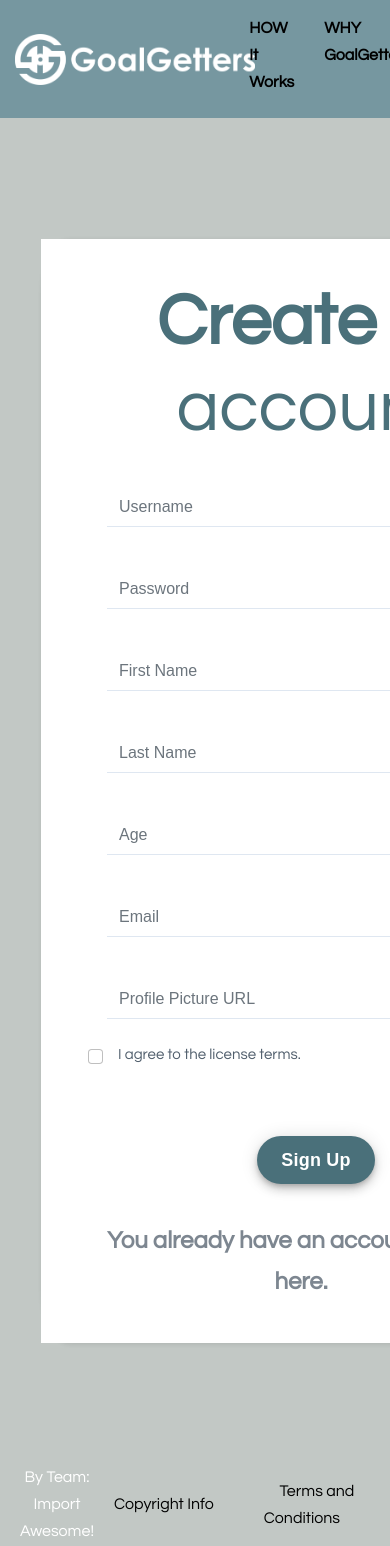
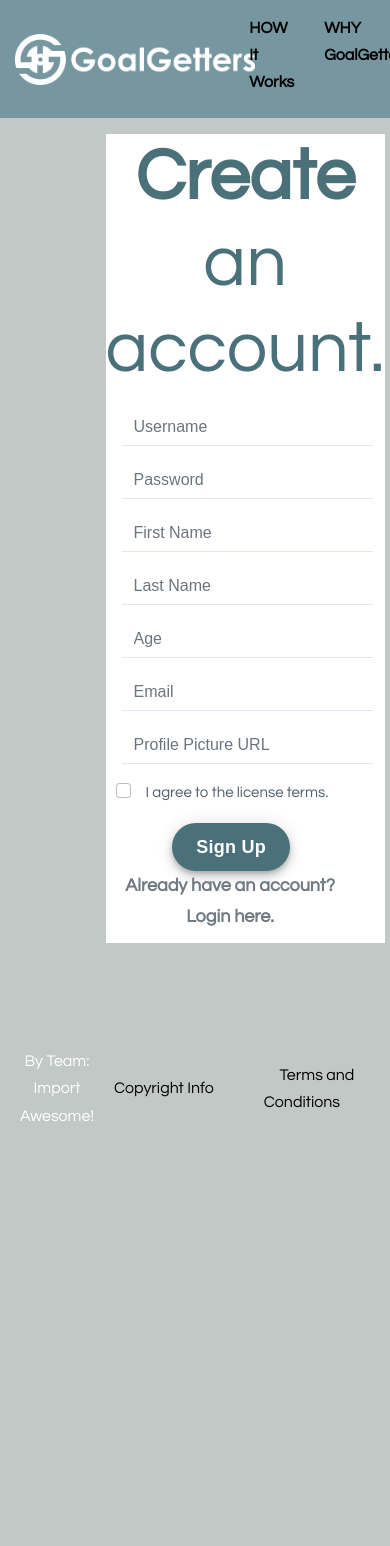
Before and after one commit to bethel-school-of-technology/team-import-awesome-frontend, a React (Create React App) app: page /signUp in a window 390 px wide. Shown: the top 1546 px of the page. After the commit the page ends 1130 px from the top, so only its background shows below. Built offline with nearby package versions, Linux system fonts and the light colour scheme; no server answers; grey boxes are pictures that could not be loaded.

Commit message:
Updated SignIn and SignUp UI- responsivenss still not perfect, but getting better.

```diff
--- a/src/components/SignIn.js
+++ b/src/components/SignIn.js
@@ -30,7 +30,8 @@ const SignIn = () => {
 
             <div class="col-sm">
             <div className="sign-in-main">
-                <div class="form-container">
+
+                <div class="form-container-sign-in">
 
                     <div class="center">
                         <div class="header">
@@ -40,19 +41,19 @@ const SignIn = () => {
 
                     <form onSubmit={handleSubmit}>
 
-                        <div class="form-group">
-                        <i class="fa fa-user icon"></i>
+                        <div class="form-grouping">
                             <input
-                                class="form-control"
+                                class="form-control-sign-in"
                                 placeholder="Username"
                                 type="text"
                                 name="userName"
                                 onChange={(e) => setUsername(e.target.value)}
                             />
                         </div>
-                        <div class="form-group">
+                        <div class="form-grouping">
                             <input
-                                class="form-control"
+
+                                class="form-control-sign-in"
                                 placeholder="Password"
                                 type="password"
                                 name="password"
@@ -61,11 +62,12 @@ const SignIn = () => {
                         </div>
 
                         <br />
-                        <div class="form-group"><button class="btn btn-success btn-block" type="submit">Sign Up</button></div>
+                        <div class="form-grouping"><button class="btn btn-success btn-block" type="submit">Sign Up</button></div>
                         <br />
                         <footer class="footer">
                         <a class="footer" href="/signUp">Don't have an account? register here.</a>
                   </footer>
+
                     </form>
 
                 </div>
@@ -74,7 +76,7 @@ const SignIn = () => {
             <div class="col-sm">
                 <div class="welcome-container">
                 <div class="container">
-            <h1 class="text-center" ><strong>Welcome Back!</strong></h1>
+            <h1 class="text-center dropshadow" ><strong>Welcome Back!</strong></h1>
             <br />
             <img class="text-center" width="40%" src="../assets/GoalGetterLogo.png" />
             </div>
--- a/src/components/SignUp.js
+++ b/src/components/SignUp.js
@@ -31,11 +31,11 @@ const SignUp = () => {
         <div class="register-photo">
         <div class="form-container">
             <div class="image-holder">
-            <div class="opacity-80">
+            <div>
                 <img src='../assets/GoalGetterLogo.png' width='80%' alt='logo' className='registration-logo' />
             </div>
             </div>
-            <form onSubmit={handleSubmit}>
+            <form class="register-form" onSubmit={handleSubmit}>
                 <h1 class="text-create" color='#4A707A'><strong>Create</strong> an account.</h1>
                 <div class="form-group">
                 <input
@@ -107,13 +107,12 @@ const SignUp = () => {
                             onChange={(e) => setAvatar(e.target.value)}
                         />
                     </div>
-                <div class="form-group">
+                <div class="form-2">
                     <div class="form-check"><label class="form-check-label"><input class="form-check-input" type="checkbox"/>I agree to the license terms.</label></div>
                 </div>
-                <br />
                 <div class="form-group"><button class="btn btn-success btn-block" type="submit">Sign Up</button></div>
-                <br />
-                <a class="already" href="/signIn"><strong>You already have an account? Login here.</strong></a></form>
+
+                <a class="already" href="/signIn"><strong>Already have an account? <br />Login here.</strong></a></form>
         </div>
 
         </div>
--- a/src/css/register.css
+++ b/src/css/register.css
@@ -1,54 +1,43 @@
 .registration-logo {
-margin: 50% 10% 10% 10%;
+  margin: 80% 10% 10% 10%;
 }
+
 .text-create {
   color: #4A707A;
   font-size: 72px;
   text-align: center;
 }
-.register-photo {
-    padding: 80px 0;
-    margin: 25px;
+
+.image-holder {
+  display: table-cell;
+  background: url(https://images.unsplash.com/photo-1584735935682-2f2b69dff9d2?ixlib=rb-4.0.3&ixid=MnwxMjA3fDB8MHxwaG90by1wYWdlfHx8fGVufDB8fHx8&auto=format&fit=crop&w=1742&q=80);
+  background-size: cover;
+  background-position: center;
 }
 
-  .register-photo .image-holder {
-    display: table-cell;
-    width: auto;
-    background: url(https://images.unsplash.com/photo-1584735935682-2f2b69dff9d2?ixlib=rb-4.0.3&ixid=MnwxMjA3fDB8MHxwaG90by1wYWdlfHx8fGVufDB8fHx8&auto=format&fit=crop&w=1742&q=80);
-    background-size: cover;
+.form-container {
+  width: 35%;
+  margin: 0 0 25% 25%;
 }
 
-  .register-photo .form-container {
-    display: table;
-    max-width: 1500px;
-    width: 100%;
-    margin: 0 auto;
-    box-shadow: 1px 1px 5px rgba(0,0,0,0.1);
-    border-radius: 5%;
+.form-group {
+  width: 90%;
+  resize: vertical;
 }
 
-  .register-photo form {
-    display: table-cell;
-    width: 400px;
-    background-color: #ffffff;
-    padding: 40px 60px;
-    color: #505e6c;
+.form-2 {
+  margin: 10px;
+
 }
 
-  @media (max-width:991px) {
-    .register-photo form {
-      padding: 40px;
-    }
+.register-form {
+  display: table-cell;
+  background-color: #ffffff;
+  color: #505e6c;
+
 }
 
-  .register-photo form h2 {
-    font-size: 24px;
-    line-height: 1.5;
-    margin-bottom: 30px;
-  }
-
-  .register-photo form .form-control {
-    background: transparent;
+.register-form .form-control {
   border: none;
   border-bottom: 1px solid #dfe7f1;
   border-radius: 0;
@@ -56,26 +45,21 @@ margin: 50% 10% 10% 10%;
   outline: none;
   color: inherit;
   text-indent: 0px;
-    height: 40px;
 
 }
 
-  .register-photo form .form-check {
-    font-size: 13px;
-    line-height: 20px;
+.register-photo .register-form .form-check {
+  font-size: 15px;
 }
 
-
-  .register-photo form .already {
+.register-photo .register-form .already {
   display: block;
   text-align: center;
-    font-size: 24px;
+  font-size: 18px;
   color: #6f7a85;
-    opacity: 0.9;
-    text-decoration: none;
-    border-radius: 15px;
+  margin-bottom: 10px;
 }
 
-  .form-check-label {
+.form-check-label::hover {
   font-size: 15px;
 }
--- a/src/css/sign-in.css
+++ b/src/css/sign-in.css
@@ -1,28 +1,34 @@
 .sign-in-body {
     background-image: url(https://images.unsplash.com/photo-1504025468847-0e438279542c?ixlib=rb-4.0.3&ixid=MnwxMjA3fDB8MHxwaG90by1wYWdlfHx8fGVufDB8fHx8&auto=format&fit=crop&w=1869&q=80);
     background-size: cover;
-    width: 100vw;
+    width: 100%;
     height: 100vh;
     background-position: center;
     background-repeat: no-repeat;
-    background-size: cover;
 }
 
 .row {
     padding: 10%;
 }
-
 .text-center {
     color: white;
     align-items: center;
     justify-content: center;
 }
 
-.form-group {
-    width: 450px;
-    margin: 10px;
-    padding-top: 10px;
+.dropshadow {
+    text-shadow: 2px 2px 2px #7697A0;
+}
 
+.form-grouping {
+    width: 100%;
+    padding: 20px;
+    padding-top: 20px;
+}
+
+.form-control-sign-in {
+    margin: 0;
+    width: 100%;
 }
 
 .center .header {
@@ -35,17 +41,16 @@
 
 }
 
-.form-container {
-    max-width: 500px;
-    width: 90%;
+.form-container-sign-in {
+    max-width: 80%;
     margin: 0 auto;
-    color: #7697A0;
     background-color: #C2C8C5;
 }
 
 .welcome-container .container {
     margin: 200px;
     background-color: transparent;
+    text-shadow: #7697A0;
 
 }
 
```
Lines whose indentation alone changed are shown as unchanged.
